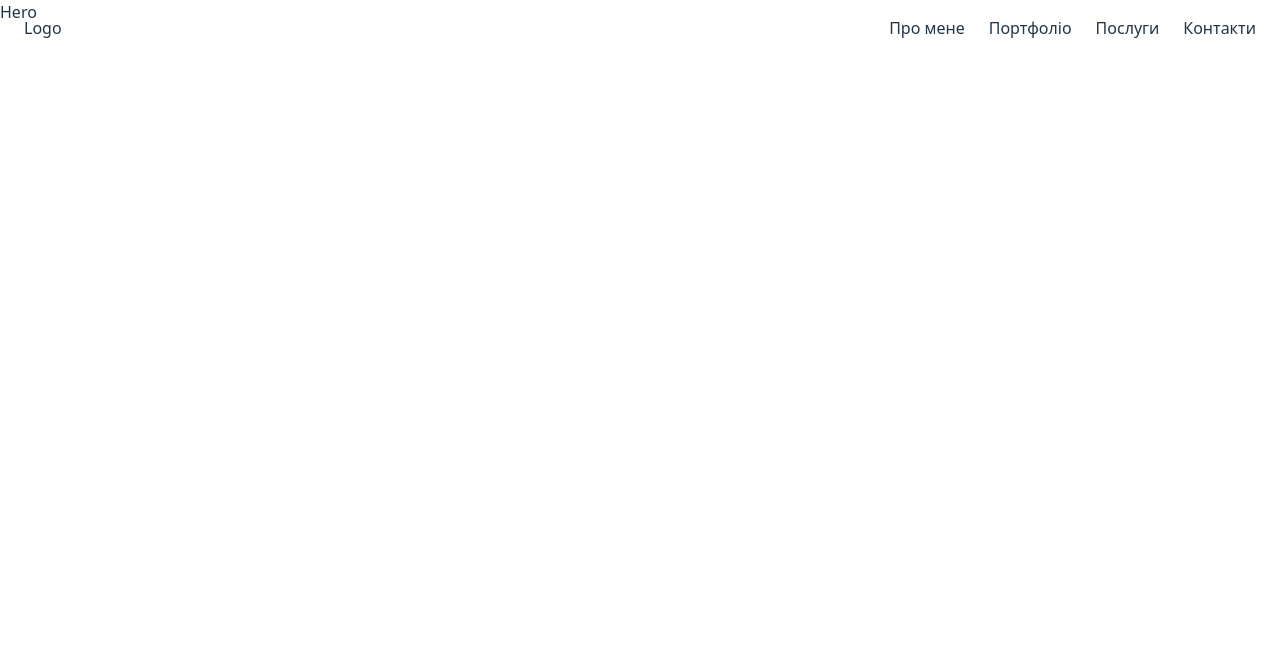
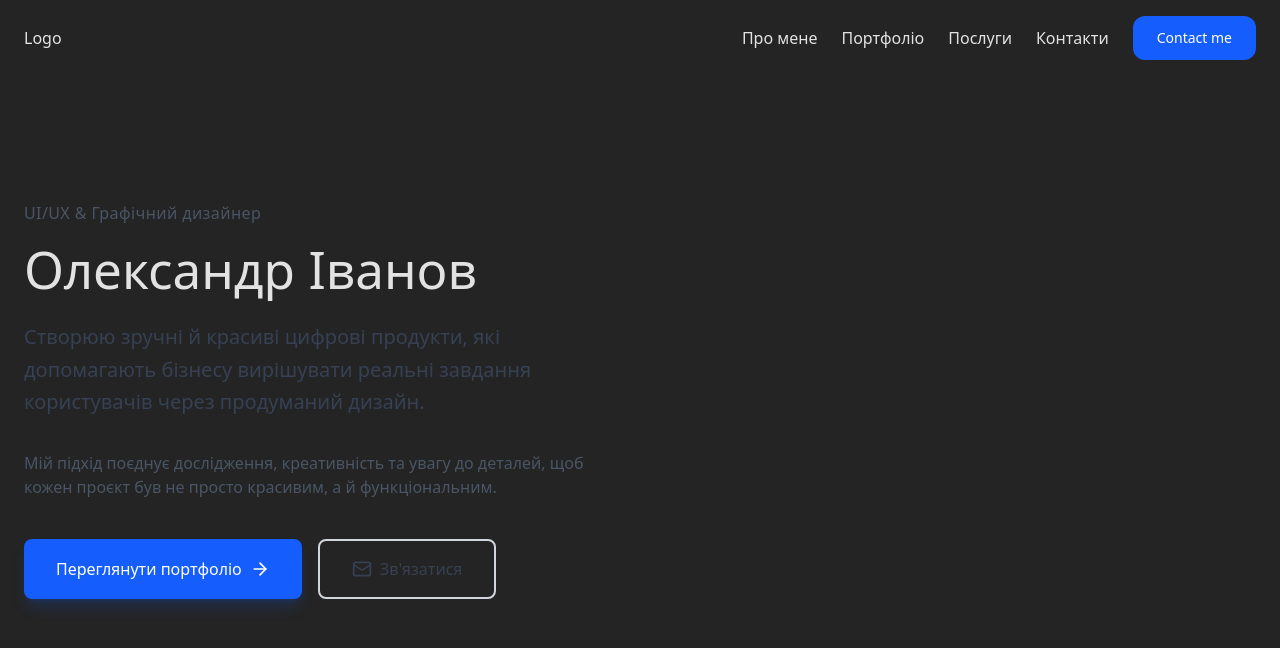
Before and after one commit to rroman218/Portfolio1, a React (Vite) app: page / in a window 1280 px wide. Shown: the top 648 px of the page. Built offline with nearby package versions, Linux system fonts and the light colour scheme.

Commit message:
Created Hero section, ended Header, move type in folder of types

```diff
--- a/package.json
+++ b/package.json
@@ -11,6 +11,8 @@
   },
   "dependencies": {
     "@tailwindcss/vite": "^4.1.18",
+    "clsx": "^2.1.1",
+    "lucide-react": "^0.562.0",
     "react": "^19.1.0",
     "react-dom": "^19.1.0",
     "react-router-dom": "^7.11.0",
--- a/src/App.tsx
+++ b/src/App.tsx
@@ -27,7 +27,7 @@ function App() {
   return (
     <>
       <Header scrollToSection={scrollToSection} />
-      <Hero ref={HeroRef} />
+      <Hero ref={HeroRef} scrollToSection={scrollToSection} />
     </>
   )
 }
--- a/src/components/Header.tsx
+++ b/src/components/Header.tsx
@@ -1,8 +1,6 @@
 import { type FC } from "react"
-
-interface HeaderProps {
-    scrollToSection: (id: string) => void;
-}
+import { Button } from "./ui/Button";
+import type { ScrollToSectionProps } from "../types/ScrollToSection";
 
 const nav = [
     { name: 'Про мене', id: 'hero' },
@@ -11,17 +9,18 @@ const nav = [
     { name: 'Контакти', id: 'contact' }
 ]
 
-export const Header: FC<HeaderProps> = ({scrollToSection}) => {
+export const Header: FC<ScrollToSectionProps> = ({scrollToSection}) => {
     return (
         <header className="fixed top-0 left-0 right-0 z-50 transition-all">
             <div className="max-w-7xl mx-auto px-6 py-4 flex justify-between items-center">
                 <p>Logo</p>
-                <nav className="flex space-x-6">
+                <nav className="flex space-x-6 items-center">
                     {nav.map((item) => {
                         return (
-                            <p key={item.id} onClick={() => scrollToSection(item.id)}>{item.name}</p>
+                            <button key={item.id} onClick={() => scrollToSection(item.id)}>{item.name}</button>
                         )
                     })}
+                <Button variant="header-button" onClick={() => scrollToSection('contact')}>Contact me</Button>
                 </nav>
             </div>
         </header>
--- a/src/components/Hero.tsx
+++ b/src/components/Hero.tsx
@@ -1,9 +1,45 @@
 import { forwardRef } from "react"
+import type { ScrollToSectionProps } from "../types/ScrollToSection"
+import { ArrowRight, Mail } from "lucide-react"
 
-export const Hero = forwardRef<HTMLDivElement>((_, ref) => {
+export const Hero = forwardRef<HTMLDivElement, ScrollToSectionProps>(({ scrollToSection }, ref) => {
   return (
-    <section ref={ref} className="h-screen">
-        <p>Hero</p>
+    <section ref={ref} className="min-h-screen flex items-center py-20 px-6">
+      <div className="max-w-7xl mx-auto w-full">
+        <div className="grid lg:grid-cols-2 gap-12 lg:gap-16 items-center">
+          <div className="">
+            <p className="text-gray-600 mb-4 tracking-wide">UI/UX & Графічний дизайнер</p>
+            <h1 className="mb-6">
+              Олександр Іванов
+            </h1>
+            <p className="text-xl mb-8 text-gray-700 leading-relaxed">
+              Створюю зручні й красиві цифрові продукти, які допомагають бізнесу
+              вирішувати реальні завдання користувачів через продуманий дизайн.
+            </p>
+            <p className="mb-10 text-gray-600">
+              Мій підхід поєднує дослідження, креативність та увагу до деталей,
+              щоб кожен проєкт був не просто красивим, а й функціональним.
+            </p>
+            <div className="flex flex-col sm:flex-row gap-4">
+              <button
+                onClick={() => scrollToSection('portfolio')}
+                className="group px-8 py-4 bg-blue-600 text-white rounded-lg hover:bg-blue-700 transition-all flex items-center justify-center gap-2 shadow-lg shadow-blue-600/20 hover:shadow-xl hover:shadow-blue-600/30"
+              >
+                <span>Переглянути портфоліо</span>
+                <ArrowRight className="w-5 h-5 group-hover:translate-x-1 transition-transform" />
+              </button>
+
+              <button
+                onClick={() => scrollToSection('contact')}
+                className="px-8 py-4 border-2 border-gray-300 text-gray-700 rounded-lg hover:border-blue-600 hover:text-blue-600 transition-all flex items-center justify-center gap-2"
+              >
+                <Mail className="w-5 h-5" />
+                <span>Зв'язатися</span>
+              </button>
+            </div>
+          </div>
+        </div>
+      </div>
     </section>
   )
 })
--- /dev/null
+++ b/src/components/ui/Button.tsx
@@ -0,0 +1,32 @@
+import type { FC, ReactNode } from "react";
+import clsx from "clsx";
+
+type ButtonType = "header-button";
+
+interface ButtonProps {
+  children: ReactNode;
+  variant?: ButtonType;
+  onClick?: () => void;
+}
+
+export const Button: FC<ButtonProps> = ({
+  children,
+  variant = "header-button",
+  onClick,
+}) => {
+  return (
+    <button
+      onClick={onClick}
+      className={clsx(
+        "inline-flex items-center justify-center gap-2 rounded-xl px-6 py-3 text-base font-medium transition active:scale-95",
+        {
+          // Header
+          "px-6 py-2.5 bg-blue-600 text-white rounded-lg hover:bg-blue-700 transition-colors text-sm":
+            variant === "header-button"
+        }
+      )}
+    >
+      {children}
+    </button>
+  );
+};
--- a/src/index.css
+++ b/src/index.css
@@ -35,7 +35,7 @@ h1 {
   line-height: 1.1;
 }
 
-button {
+/* button {
   border-radius: 8px;
   border: 1px solid transparent;
   padding: 0.6em 1.2em;
@@ -52,17 +52,17 @@ button:hover {
 button:focus,
 button:focus-visible {
   outline: 4px auto -webkit-focus-ring-color;
-}
+} */
 
-@media (prefers-color-scheme: light) {
+@media (prefers-color-scheme: dark) {
   :root {
     color: #213547;
     background-color: #ffffff;
   }
-  a:hover {
+  /* a:hover {
     color: #747bff;
   }
   button {
     background-color: #f9f9f9;
-  }
+  } */
 }
--- /dev/null
+++ b/src/types/ScrollToSection.tsx
@@ -0,0 +1,3 @@
+export interface ScrollToSectionProps {
+    scrollToSection: (id: string) => void;
+}
```
Also changed, not shown: 1 other file (tests, documents, lock files or other folders).
